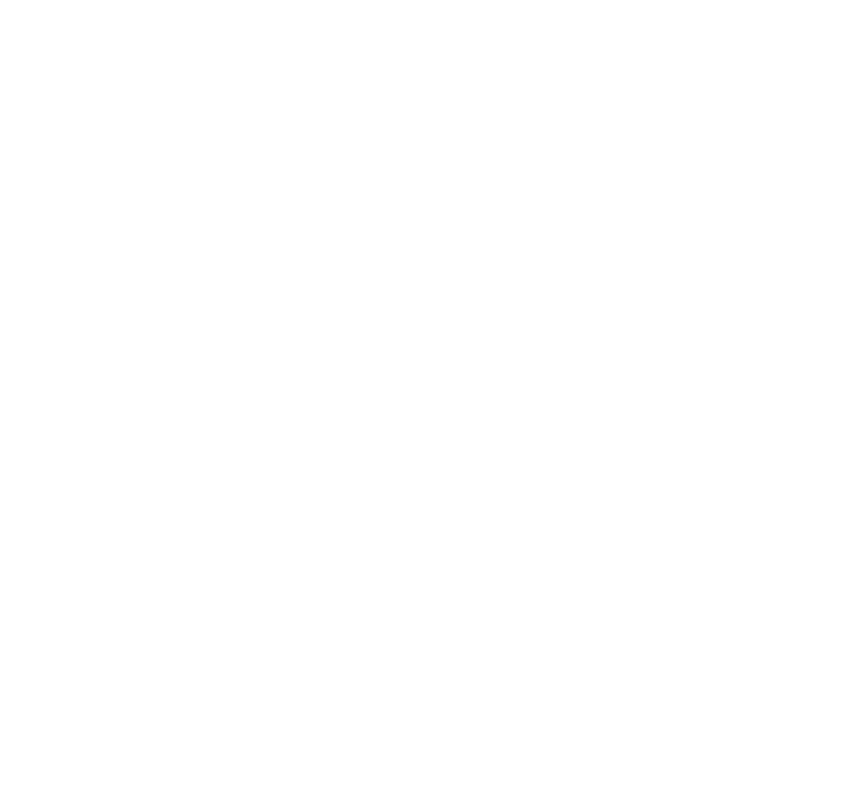
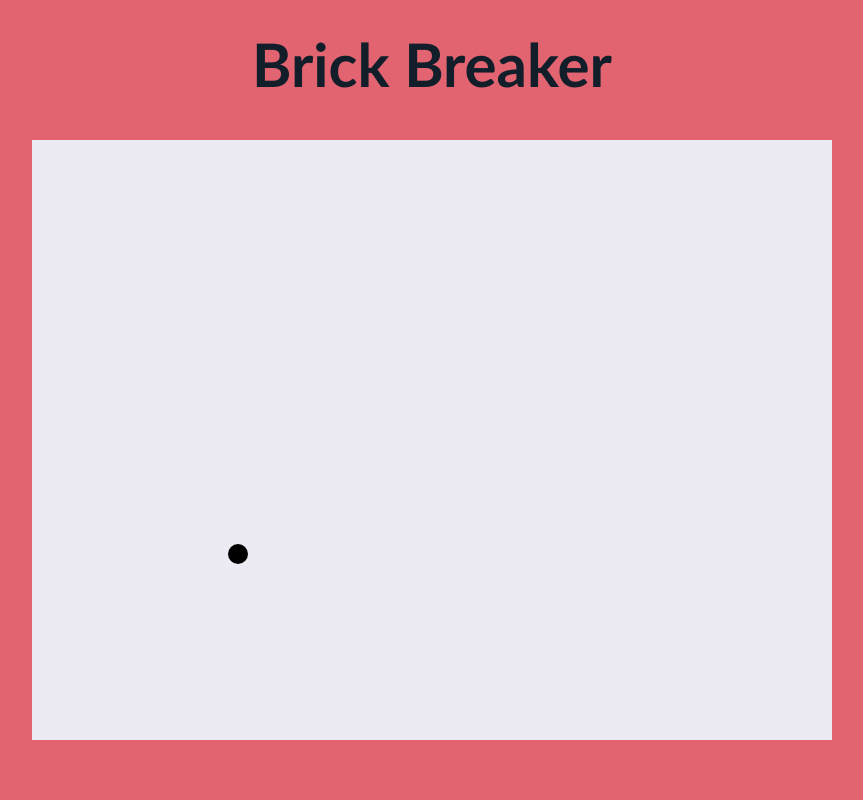
Before and after one commit to jacobcohn/brick-breaker-game, a website built with webpack: page dist/index.html in a window 1280 px wide. Shown: the whole page, without its empty margins (208-1071 px from the left). Built offline with nearby package versions, Linux system fonts and the light colour scheme.

Commit message:
created basics and a lot of ball

```diff
--- /dev/null
+++ b/src/ball.js
@@ -0,0 +1,35 @@
+import elements from './elements';
+
+const ball = (() => {
+  const radius = 10;
+  let x = radius + Math.floor(Math.random() * (elements.width - 2 * radius));
+  let y = radius + Math.floor(Math.random() * (elements.height - 2 * radius));
+  let dx = 5 + Math.floor(Math.random() * 2);
+  let dy = 5 + Math.floor(Math.random() * 2);
+
+  const draw = () => {
+    elements.ctx.beginPath();
+    elements.ctx.arc(x, y, radius, 0, Math.PI * 2, true);
+    elements.ctx.fillStroke = '#121F2B';
+    elements.ctx.fill();
+  };
+
+  const update = () => {
+    if (x > elements.width - radius || x < radius) {
+      dx = -dx;
+    }
+
+    if (y > elements.height - radius || y < radius) {
+      dy = -dy;
+    }
+
+    x += dx;
+    y += dy;
+
+    draw();
+  };
+
+  return { update };
+})();
+
+export default ball;
--- /dev/null
+++ b/src/elements.js
@@ -0,0 +1,10 @@
+const elements = (() => {
+  const canvas = document.getElementById('gameCanvasContent');
+  const ctx = canvas.getContext('2d');
+  const width = 800;
+  const height = width * 0.75;
+
+  return { canvas, ctx, width, height };
+})();
+
+export default elements;
--- a/src/index.js
+++ b/src/index.js
@@ -0,0 +1,24 @@
+import elements from './elements';
+import ball from './ball';
+
+const main = (() => {
+  const createCanvasDimension = () => {
+    elements.canvas.width = elements.width;
+    elements.canvas.height = elements.height;
+  };
+
+  const animate = () => {
+    requestAnimationFrame(animate);
+    elements.ctx.clearRect(0, 0, elements.width, elements.height);
+    ball.update();
+  };
+
+  const initiate = () => {
+    createCanvasDimension();
+    animate();
+  };
+
+  return { initiate };
+})();
+
+main.initiate();
```
Also changed, not shown: dist/bundle.js, dist/index.html, dist/style.css (added).
